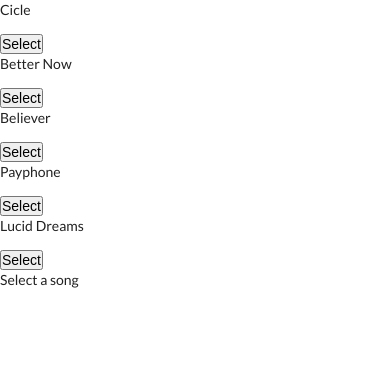
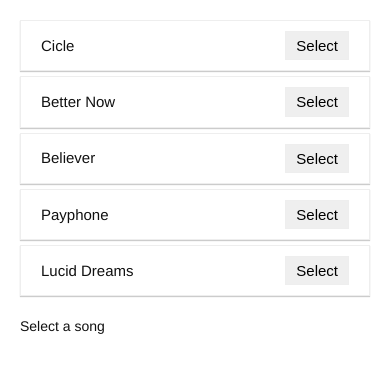
Before and after one commit to htutwaiphyoe/Redux, a React (Create React App) app: page / in a window 390 px wide. Shown: the top 372 px of the page. Built offline with nearby package versions, Linux system fonts and the light colour scheme.

Commit message:
Styling Finished

```diff
--- a/src/components/App.js
+++ b/src/components/App.js
@@ -1,9 +1,10 @@
 import React from "react";
 import SongList from "./SongList/SongList";
 import SongDetail from "./SongDetail/SongDetail";
+import classes from "./App.module.css";
 const App = (props) => {
     return (
-        <div>
+        <div className={classes.App}>
             <SongList />
             <SongDetail />
         </div>
--- /dev/null
+++ b/src/components/App.module.css
@@ -0,0 +1,13 @@
+.App {
+    display: grid;
+    grid-template-columns: repeat(2, 1fr);
+    width: 100%;
+    padding: 2rem;
+    gap: 2rem;
+}
+
+@media only screen and (max-width: 576px) {
+    .App {
+        grid-template-columns: 1fr;
+    }
+}
--- a/src/components/SongDetail/SongDetail.js
+++ b/src/components/SongDetail/SongDetail.js
@@ -1,14 +1,15 @@
 import React from "react";
 import { connect } from "react-redux";
+import classes from "./SongList.module.css";
 const SongDetail = (props) => {
     const { song } = props;
     if (song) {
         return (
-            <div>
-                <p>Song Detail</p>
-                <p>{song.title}</p>
-                <p>{song.artist}</p>
-                <p>{song.duration}</p>
+            <div className={classes.SongDetail}>
+                <h2>Song Detail</h2>
+                <p>Title: {song.title}</p>
+                <p>Artist: {song.artist}</p>
+                <p>Duration: {song.duration}</p>
             </div>
         );
     }
--- /dev/null
+++ b/src/components/SongDetail/SongList.module.css
@@ -0,0 +1,9 @@
+.SongDetail {
+    display: flex;
+    justify-content: center;
+    align-items: center;
+    flex-direction: column;
+    border: 1px solid #eee;
+    box-shadow: 0 1px 1px #ccc;
+    padding: 2rem;
+}
--- a/src/components/SongList/Song/Song.js
+++ b/src/components/SongList/Song/Song.js
@@ -1,11 +1,12 @@
 import React from "react";
 import { connect } from "react-redux";
 import actionCreator from "../../../actions";
+import classes from "./Song.module.css";
 const Song = (props) => {
     const { title } = props.song;
 
     return (
-        <div>
+        <div className={classes.Song}>
             <p>{title}</p>
             <button onClick={() => props.selectSong("SELECT_SONG", props.song)}>Select</button>
         </div>
--- /dev/null
+++ b/src/components/SongList/Song/Song.module.css
@@ -0,0 +1,22 @@
+.Song {
+    width: 100%;
+    display: flex;
+    justify-content: space-between;
+    align-items: center;
+    padding: 1rem 2rem;
+    margin-bottom: 0.5rem;
+    font-size: 1.5rem;
+    border: 1px solid #eee;
+    box-shadow: 0 1px 1px #ccc;
+}
+
+.Song p {
+    margin: 0 !important;
+}
+
+.Song button {
+    padding: 0.5rem 1rem;
+    border: 1px solid #eee;
+    outline: none;
+    cursor: pointer;
+}
--- a/src/components/SongList/SongList.js
+++ b/src/components/SongList/SongList.js
@@ -1,9 +1,10 @@
 import React from "react";
 import { connect } from "react-redux";
 import Song from "./Song/Song";
+import classes from "./SongList.module.css";
 const SongList = (props) => {
     const songs = props.songs.map((song) => <Song song={song} key={song.title} />);
-    return <div>{songs}</div>;
+    return <div className={classes.SongList}>{songs}</div>;
 };
 
 const mapStateToProps = (state) => {
--- /dev/null
+++ b/src/components/SongList/SongList.module.css
@@ -0,0 +1,3 @@
+.SongList div:nth-last-child(1) {
+    margin: 0;
+}
--- a/src/index.css
+++ b/src/index.css
@@ -1,6 +1,19 @@
 *,
 *::after,
 *::before {
-  margin: 0;
-  padding: 0;
+    margin: 0;
+    padding: 0;
+    box-sizing: inherit;
 }
+
+html {
+    font-size: 62.5%;
+    line-height: 1.5;
+}
+
+body {
+    font-family: "Helvetica Neue";
+    font-weight: 400;
+    color: #111;
+    background-color: #fff;
+}
```
Also changed, not shown: src/components/App.css (deleted).
